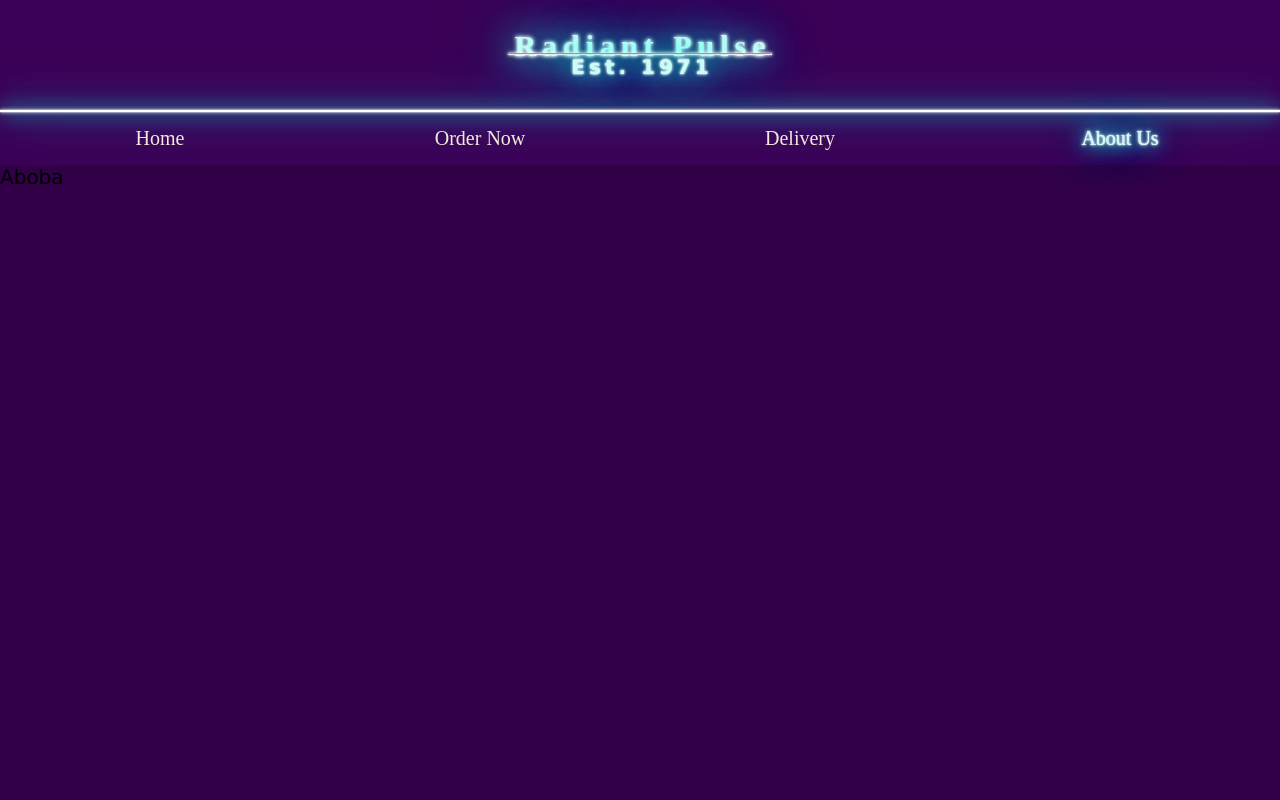
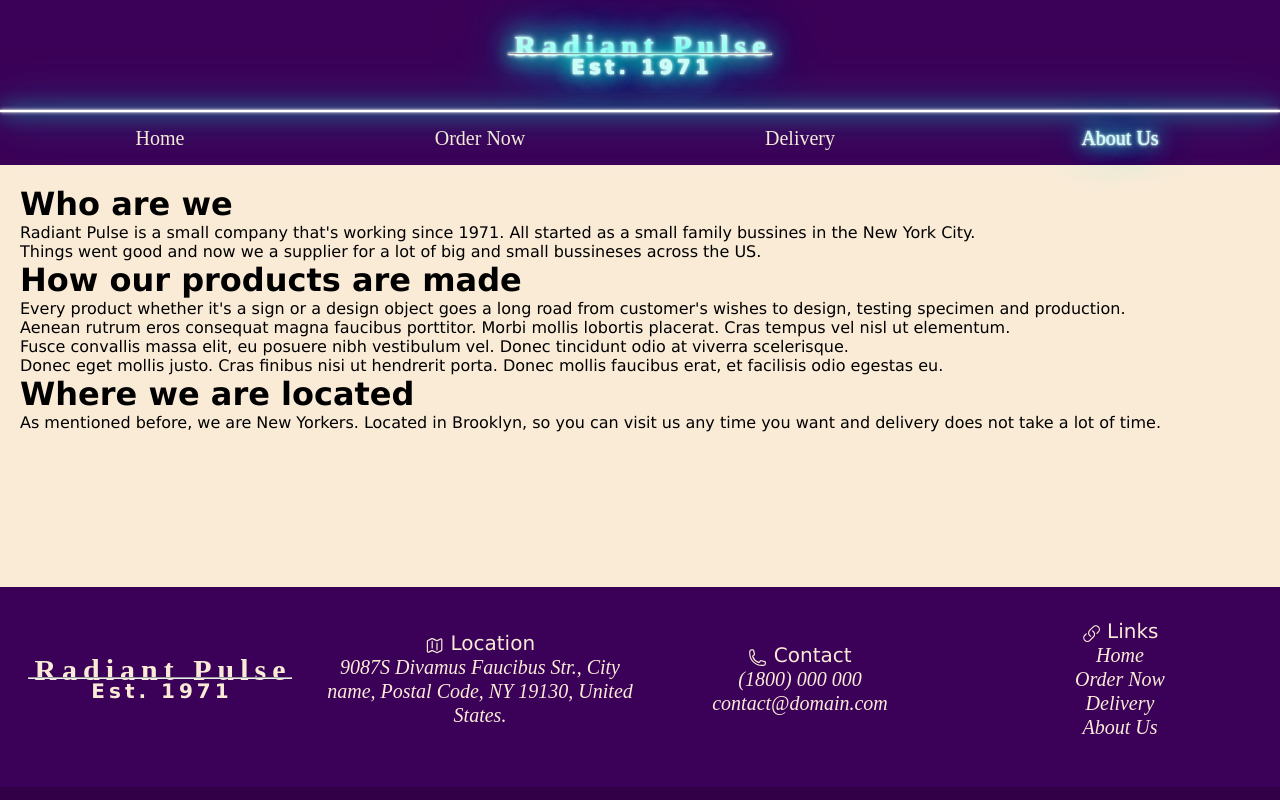
Before and after one commit to Zabrafax/Neon-Lighs-Webpage, a plain HTML site: page about.html in a window 1280 px wide. Drawn offline with Linux system fonts and the light colour scheme; a web font is replaced by a local one.

Commit message:
about page finished

```diff
--- a/about.html
+++ b/about.html
@@ -7,9 +7,10 @@
     <title>Radiant Pulse</title>
     <link rel="stylesheet" href="css/style.css">
     <link rel="stylesheet" href="css/neon.css">
+    <link rel="stylesheet" href="css/style-about.css">
     <link rel="preconnect" href="https://fonts.googleapis.com">
     <link rel="preconnect" href="https://fonts.gstatic.com" crossorigin>
-    <link href="https://fonts.googleapis.com/css2?family=Mina:wght@400;700&display=swap" rel="stylesheet">
+    <link href="https://fonts.googleapis.com/css2?family=Mina:wght@400;700&family=MuseoModerno:ital,wght@0,100..900;1,100..900&display=swap" rel="stylesheet">
     <link rel="icon" type="images/x-icon" href="images/favicon.ico">
 </head>
 
@@ -17,16 +18,16 @@
     <header>
         <div class="header__container">
             <div class="logo">
-                <h1 class="neon__effect__text">Radiant Pulse</h1>
-                <hr class="neon__effect">
-                <h2 class="neon__effect__text">Est. 1971</h2>
+                <h1 class="neon__effect__text__static">Radiant Pulse</h1>
+                <hr class="neon__effect__static">
+                <h2 class="neon__effect__text__static">Est. 1971</h2>
             </div>
 
             <div class="nav__toggle">
                 <input type="checkbox" id="toggle-menu">
                 <label for="toggle-menu">
                     <svg xmlns="http://www.w3.org/2000/svg" fill="none" viewBox="0 0 24 24" stroke-width="1.5" stroke="currentColor" class="size-6">
-                        <path stroke-linecap="round" stroke-linejoin="round" d="M3.75 5.25h16.5m-16.5 4.5h16.5m-16.5 4.5h16.5m-16.5 4.5h16.5" />
+                        <path stroke-linecap="round" stroke-linejoin="round" d="M3.75 6.75h16.5M3.75 12h16.5m-16.5 5.25h16.5" />
                     </svg>
                 </label>
             </div>
@@ -43,9 +44,11 @@
     </header>
 
     <script>
-        document.querySelector('#toggle-menu').addEventListener('change', function() {
-            const nav = document.querySelector('nav');
-            const hr = document.querySelector('.hr__nav');
+        const toggleMenu = document.querySelector('#toggle-menu');
+        const nav = document.querySelector('nav');
+        const hr = document.querySelector('.hr__nav');
+
+        toggleMenu.addEventListener('change', function() {
             if (this.checked) {
                 nav.style.display = 'flex';
                 hr.style.display = 'block';
@@ -54,9 +57,91 @@
                 hr.style.display = 'none';
             }
         });
+
+        function updateNavVisibility() {
+            if (window.matchMedia("(min-width: 768px)").matches) {
+                document.querySelector('nav').style.display = 'flex';
+                document.querySelector('.hr__nav').style.display = 'block';
+            } else {
+                if (!toggleMenu.checked) {
+                    nav.style.display = 'none';
+                    hr.style.display = 'none';
+                }
+            }
+        }
+
+        updateNavVisibility();
+        window.addEventListener("resize", updateNavVisibility);
     </script>
 
-    <p>Aboba</p>
+    <div class="content__container">
+
+        <div class="about__content content">
+            <h1>Who are we</h1>
+            <p>Radiant Pulse is a small company that's working since 1971. All started as a small family bussines in the New York City.</p>
+            <p>Things went good and now we a supplier for a lot of big and small bussineses across the US.</p>
+
+            <h1>How our products are made</h1>
+            <p>Every product whether it's a sign or a design object goes a long road from customer's wishes to design,
+                testing specimen and production.
+            </p>
+            <p>Aenean rutrum eros consequat magna faucibus porttitor. Morbi mollis lobortis placerat. Cras tempus vel nisl ut elementum.</p>
+            <p>Fusce convallis massa elit, eu posuere nibh vestibulum vel. Donec tincidunt odio at viverra scelerisque.</p>
+            <p>Donec eget mollis justo. Cras finibus nisi ut hendrerit porta. Donec mollis faucibus erat, et facilisis odio egestas eu.</p>
+
+            <h1>Where we are located</h1>
+            <p>As mentioned before, we are New Yorkers. Located in Brooklyn,
+                so you can visit us any time you want and delivery does not take a lot of time.
+            </p>
+        </div>
+
+    </div>
+
+    <footer>
+        <div class="footer__container">
+            <div class="logo">
+                <h1>Radiant Pulse</h1>
+                <hr>
+                <h2>Est. 1971</h2>
+            </div>
+        </div>
+
+        <div class="footer__container">
+            <h4>
+                <svg xmlns="http://www.w3.org/2000/svg" fill="none" viewBox="0 0 24 24" stroke-width="1.5" stroke="currentColor" class="icon size-6">
+                    <path stroke-linecap="round" stroke-linejoin="round" d="M9 6.75V15m6-6v8.25m.503 3.498 4.875-2.437c.381-.19.622-.58.622-1.006V4.82c0-.836-.88-1.38-1.628-1.006l-3.869 1.934c-.317.159-.69.159-1.006 0L9.503 3.252a1.125 1.125 0 0 0-1.006 0L3.622 5.689C3.24 5.88 3 6.27 3 6.695V19.18c0 .836.88 1.38 1.628 1.006l3.869-1.934c.317-.159.69-.159 1.006 0l4.994 2.497c.317.158.69.158 1.006 0Z" />
+                </svg>
+                Location
+            </h4>
+            <p>9087S Divamus Faucibus Str.,
+                City name, Postal Code,
+                NY 19130, United States.</p>
+        </div>
+
+        <div class="footer__container">
+            <h4>
+                <svg xmlns="http://www.w3.org/2000/svg" fill="none" viewBox="0 0 24 24" stroke-width="1.5" stroke="currentColor" class="size-6">
+                    <path stroke-linecap="round" stroke-linejoin="round" d="M2.25 6.75c0 8.284 6.716 15 15 15h2.25a2.25 2.25 0 0 0 2.25-2.25v-1.372c0-.516-.351-.966-.852-1.091l-4.423-1.106c-.44-.11-.902.055-1.173.417l-.97 1.293c-.282.376-.769.542-1.21.38a12.035 12.035 0 0 1-7.143-7.143c-.162-.441.004-.928.38-1.21l1.293-.97c.363-.271.527-.734.417-1.173L6.963 3.102a1.125 1.125 0 0 0-1.091-.852H4.5A2.25 2.25 0 0 0 2.25 4.5v2.25Z" />
+                </svg>
+                Contact
+            </h4>
+            <p>(1800) 000 000</p>
+            <p>contact@domain.com</p>
+        </div>
+
+        <div class="footer__container">
+            <h4>
+                <svg xmlns="http://www.w3.org/2000/svg" fill="none" viewBox="0 0 24 24" stroke-width="1.5" stroke="currentColor" class="size-6">
+                    <path stroke-linecap="round" stroke-linejoin="round" d="M13.19 8.688a4.5 4.5 0 0 1 1.242 7.244l-4.5 4.5a4.5 4.5 0 0 1-6.364-6.364l1.757-1.757m13.35-.622 1.757-1.757a4.5 4.5 0 0 0-6.364-6.364l-4.5 4.5a4.5 4.5 0 0 0 1.242 7.244" />
+                </svg>
+                Links
+            </h4>
+            <a href="index.html">Home</a>
+            <a href="#order">Order Now</a>
+            <a href="#delivery">Delivery</a>
+            <a href="about.html">About Us</a>
+        </div>
+    </footer>
 </body>
 
 </html>
--- a/css/style.css
+++ b/css/style.css
@@ -170,8 +170,30 @@ nav a:hover:not(.nav__active) {
 /*////////////////////////////////////////////////////////////////////////////////////////////////////////////////////////////////////////*/
 
 
+.content__container {
+    max-width: 2500px;
+    height: fit-content;
+    margin: auto;
+
+    background-color: antiquewhite;
+}
+
+.content {
+    width: 100%;
+    min-height: fit-content;
+
+    padding: 1.25rem;
+
+    font-size: 1rem;
+}
+
+
+/*////////////////////////////////////////////////////////////////////////////////////////////////////////////////////////////////////////*/
+
+
 footer {
     width: 100%;
+    min-height: 200px;
     height: fit-content;
     padding: 1rem 0rem 3rem;
 
@@ -288,6 +310,10 @@ footer {
 }
 
 @media screen and (min-width: 1280px) {
+    .content__container {
+        min-height: calc(var(--vh, 1vh)* 100 - 200px - 178px);
+    }
+
     footer {
         padding-top: 2rem;
     }
```
Also changed, not shown: css/style-index.css (+10 -17 lines), index.html (+3 -3 lines).
